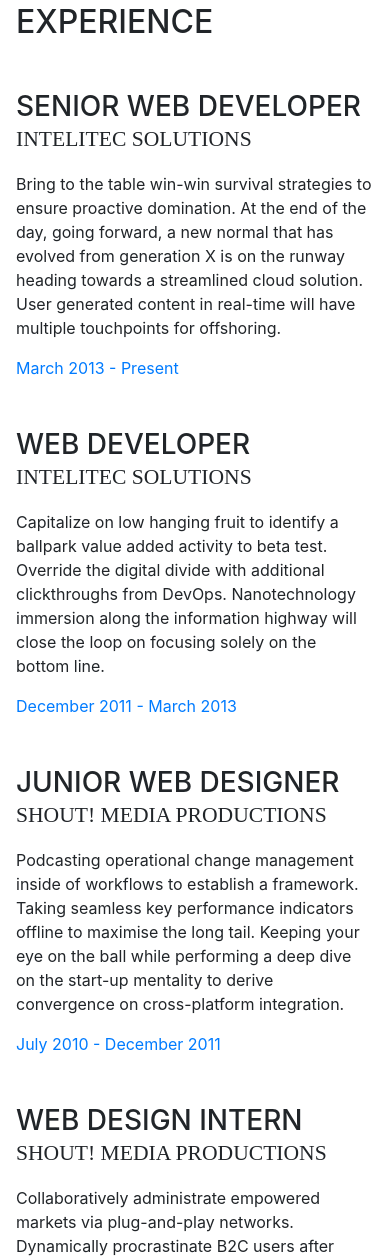
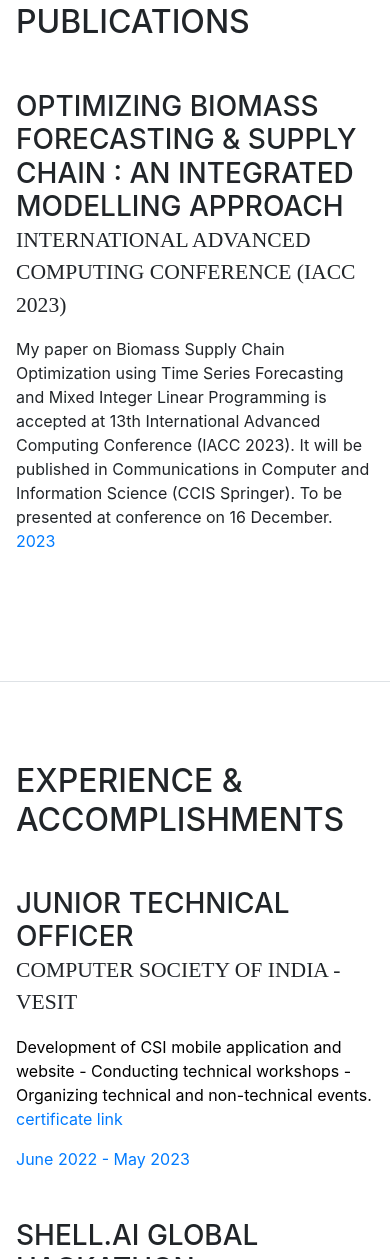
Before and after one commit to Riteshbhalerao11/personal-website, a website with bundled scripts: page index.html in a window 390 px wide. Shown: the part 741-2000 px from the top of the page. Built offline with nearby package versions, Linux system fonts and the light colour scheme; a web font is replaced by a local one.

Commit message:
Updated information

```diff
--- a/css/resume.css
+++ b/css/resume.css
@@ -152,3 +152,7 @@ a:active {
   color: white;
   margin-top: 12.7px;
 }
+
+.description {
+  color: black;
+}
--- a/index.html
+++ b/index.html
@@ -69,8 +69,13 @@
             <a class="nav-link js-scroll-trigger" href="#about">About</a>
           </li>
           <li class="nav-item">
+            <a class="nav-link js-scroll-trigger" href="#publications"
+              >Publications</a
+            >
+          </li>
+          <li class="nav-item">
             <a class="nav-link js-scroll-trigger" href="#experience"
-              >Experience</a
+              >Accomplishments</a
             >
           </li>
           <li class="nav-item">
@@ -159,79 +164,129 @@
           </ul>
         </div>
       </section>
+      <section
+        class="resume-section p-3 p-lg-5 d-flex flex-column"
+        id="publications"
+      >
+        <div class="my-auto">
+          <h2 class="mb-5">Publications</h2>
+
+          <div class="resume-item d-flex flex-column flex-md-row mb-5">
+            <div class="resume-content mr-auto">
+              <h3 class="mb-0">
+                Optimizing Biomass Forecasting & Supply Chain : An Integrated
+                Modelling Approach
+              </h3>
+              <div class="subheading mb-3">
+                International Advanced Computing Conference (IACC 2023)
+              </div>
+              <div>
+                My paper on Biomass Supply Chain Optimization using Time Series
+                Forecasting and Mixed Integer Linear Programming is accepted at
+                13th International Advanced Computing Conference (IACC 2023). It
+                will be published in Communications in Computer and Information
+                Science (CCIS Springer). To be presented at conference on 16
+                December.
+              </div>
+            </div>
+            <div class="resume-date text-md-right">
+              <span class="text-primary">2023</span>
+            </div>
+          </div>
+        </div>
+      </section>
 
       <section
         class="resume-section p-3 p-lg-5 d-flex flex-column"
         id="experience"
       >
         <div class="my-auto">
-          <h2 class="mb-5">Experience</h2>
+          <h2 class="mb-5">Experience & Accomplishments</h2>
 
           <div class="resume-item d-flex flex-column flex-md-row mb-5">
             <div class="resume-content mr-auto">
-              <h3 class="mb-0">Senior Web Developer</h3>
-              <div class="subheading mb-3">Intelitec Solutions</div>
-              <p>
-                Bring to the table win-win survival strategies to ensure
-                proactive domination. At the end of the day, going forward, a
-                new normal that has evolved from generation X is on the runway
-                heading towards a streamlined cloud solution. User generated
-                content in real-time will have multiple touchpoints for
-                offshoring.
+              <h3 class="mb-0">Junior Technical Officer</h3>
+              <div class="subheading mb-3">
+                Computer Society of India - VESIT
+              </div>
+              <p class="mb-0 description">
+                Development of CSI mobile application and website - Conducting
+                technical workshops - Organizing technical and non-technical
+                events.
               </p>
+              <a
+                href="https://drive.google.com/file/d/1fi6Z92KGmDLjjWj9ashnbwhhkjgWqRaG/view?usp=sharing"
+                ><p>certificate link</p></a
+              >
             </div>
             <div class="resume-date text-md-right">
-              <span class="text-primary">March 2013 - Present</span>
+              <span class="text-primary">June 2022 - May 2023</span>
             </div>
           </div>
 
           <div class="resume-item d-flex flex-column flex-md-row mb-5">
             <div class="resume-content mr-auto">
-              <h3 class="mb-0">Web Developer</h3>
-              <div class="subheading mb-3">Intelitec Solutions</div>
-              <p>
-                Capitalize on low hanging fruit to identify a ballpark value
-                added activity to beta test. Override the digital divide with
-                additional clickthroughs from DevOps. Nanotechnology immersion
-                along the information highway will close the loop on focusing
-                solely on the bottom line.
+              <h3 class="mb-0">
+                Shell.ai global Hackathon (Agricultural Waste Challenge 2023)
+              </h3>
+              <div class="subheading mb-3">Shell</div>
+              <b><p class="mb-0 description">12th Global Rank.</p></b>
+              <p class="mb-0 description">
+                Our solution for Biomass supply chain optimization for state of
+                Gujarat using ML and MILP was ranked 12th on global leaderboard
               </p>
+              <a
+                href="https://drive.google.com/file/d/1_RdxsKjEA7xbro_cDlLfPco6fe30qMe2/view"
+                ><p>certificate link</p></a
+              >
             </div>
             <div class="resume-date text-md-right">
-              <span class="text-primary">December 2011 - March 2013</span>
+              <span class="text-primary">July 2023 - September 2023</span>
             </div>
           </div>
 
           <div class="resume-item d-flex flex-column flex-md-row mb-5">
             <div class="resume-content mr-auto">
-              <h3 class="mb-0">Junior Web Designer</h3>
-              <div class="subheading mb-3">Shout! Media Productions</div>
-              <p>
-                Podcasting operational change management inside of workflows to
-                establish a framework. Taking seamless key performance
-                indicators offline to maximise the long tail. Keeping your eye
-                on the ball while performing a deep dive on the start-up
-                mentality to derive convergence on cross-platform integration.
+              <h3 class="mb-0">E-Yantra Innovation Challenge</h3>
+              <div class="subheading mb-3">IIT Bombay</div>
+              <b><p class="mb-0 description">Regional Finalists.</p></b>
+              <p class="mb-0 description">
+                EYIC is a national level competition . My team built an app
+                called "Enabled" which is community platform for persons with
+                disabilities.
+                <a href="https://pitch.com/v/Pitch-deck-eYIC-qtv9dk"
+                  >Pitch link</a
+                >
               </p>
+              <a
+                href="https://drive.google.com/file/d/1LmLcMzvfKUOMPqxSZLtS6YnRLwTLf8Qq/view"
+                ><p>certificate link</p></a
+              >
             </div>
             <div class="resume-date text-md-right">
-              <span class="text-primary">July 2010 - December 2011</span>
+              <span class="text-primary">November 2022 - March 2023</span>
             </div>
           </div>
 
-          <div class="resume-item d-flex flex-column flex-md-row">
+          <div class="resume-item d-flex flex-column flex-md-row mb-5">
             <div class="resume-content mr-auto">
-              <h3 class="mb-0">Web Design Intern</h3>
-              <div class="subheading mb-3">Shout! Media Productions</div>
-              <p>
-                Collaboratively administrate empowered markets via plug-and-play
-                networks. Dynamically procrastinate B2C users after installed
-                base benefits. Dramatically visualize customer directed
-                convergence without revolutionary ROI.
+              <h3 class="mb-0">
+                IIIT Sri City National Healthcare Hackathon - 2023
+              </h3>
+              <div class="subheading mb-3">IIIT Sri City</div>
+              <b><p class="mb-0 description">Second place.</p></b>
+              <p class="mb-0 description">
+                My team's solution - "Rhythm" which is a web and app based
+                integrated platform in the domain of preventive cardio vascular
+                self-care won 2nd prize at this hackathon.
               </p>
+              <a
+                href="https://drive.google.com/file/d/18WMuc16KUw4yG5pmAaeUzfI8Cmf44a5d/view"
+                ><p>Solution link</p></a
+              >
             </div>
             <div class="resume-date text-md-right">
-              <span class="text-primary">September 2008 - June 2010</span>
+              <span class="text-primary">December 2023 - December 2023</span>
             </div>
           </div>
         </div>
@@ -246,24 +301,38 @@
 
           <div class="resume-item d-flex flex-column flex-md-row mb-5">
             <div class="resume-content mr-auto">
-              <h3 class="mb-0">University of Colorado Boulder</h3>
-              <div class="subheading mb-3">Bachelor of Science</div>
-              <div>Computer Science - Web Development Track</div>
-              <p>GPA: 3.23</p>
+              <h3 class="mb-0">
+                Vivekanand Education Society's Institute of Technology, Mumbai
+              </h3>
+              <div class="subheading mb-3">Bachelor of Engineering</div>
+              <div class="description">
+                Artificial Intelligence & Data Science
+              </div>
             </div>
             <div class="resume-date text-md-right">
-              <span class="text-primary">August 2006 - May 2010</span>
+              <span class="text-primary">November 2021 - Present</span>
+            </div>
+          </div>
+
+          <div class="resume-item d-flex flex-column flex-md-row mb-5">
+            <div class="resume-content mr-auto">
+              <h3 class="mb-0">B.A Talreja College, Badlapur</h3>
+              <div class="subheading mb-3">12th Grade (HSC)</div>
+              <p>Percentage : 94.67</p>
+            </div>
+            <div class="resume-date text-md-right">
+              <span class="text-primary">August 2019 - April 2021</span>
             </div>
           </div>
 
           <div class="resume-item d-flex flex-column flex-md-row">
             <div class="resume-content mr-auto">
-              <h3 class="mb-0">James Buchanan High School</h3>
-              <div class="subheading mb-3">Technology Magnet Program</div>
-              <p>GPA: 3.56</p>
+              <h3 class="mb-0">Carmel Convent High School, Badlapur</h3>
+              <div class="subheading mb-3">10th Grade (SSC)</div>
+              <p>Percentage : 93.00</p>
             </div>
             <div class="resume-date text-md-right">
-              <span class="text-primary">August 2002 - May 2006</span>
+              <span class="text-primary">June 2006 - March 2019</span>
             </div>
           </div>
         </div>
```
